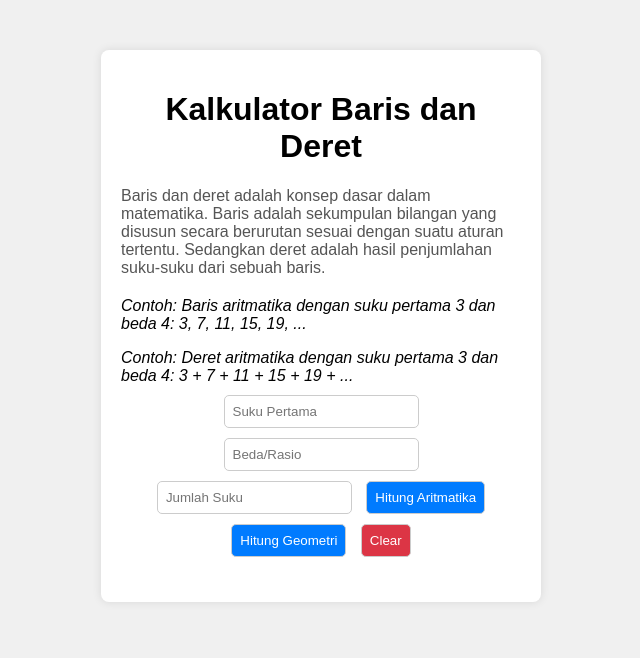
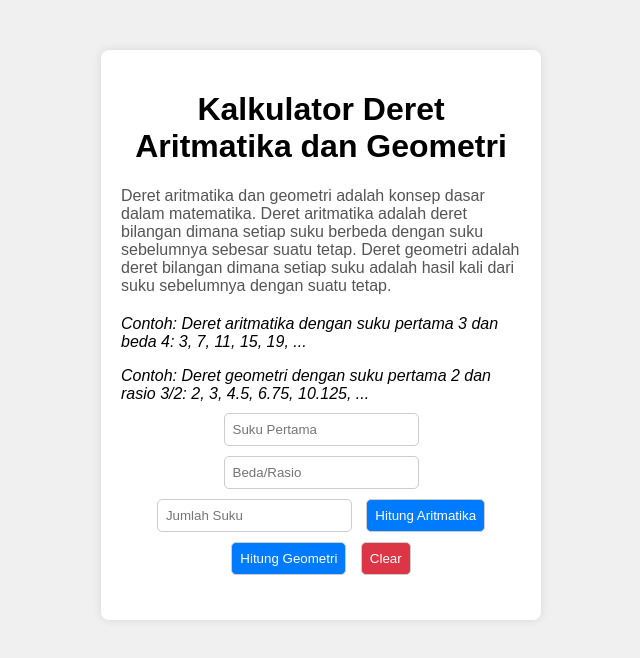
Before and after one commit to Finarifana/calculator, a plain HTML site: page index.html in a window 1280 px wide. Shown: the whole page, without its empty margins (319-959 px from the left). Drawn offline with Linux system fonts and the light colour scheme.

Commit message:
Update index.html

```diff
--- a/index.html
+++ b/index.html
@@ -3,15 +3,15 @@
 <head>
   <meta charset="UTF-8">
   <meta name="viewport" content="width=device-width, initial-scale=1.0">
-  <title>Baris dan Deret Calculator</title>
+  <title>Deret Aritmatika dan Geometri Calculator</title>
   <link rel="stylesheet" href="styles.css">
 </head>
 <body>
   <div class="container">
-    <h1>Kalkulator Baris dan Deret</h1>
-    <p class="description">Baris dan deret adalah konsep dasar dalam matematika. Baris adalah sekumpulan bilangan yang disusun secara berurutan sesuai dengan suatu aturan tertentu. Sedangkan deret adalah hasil penjumlahan suku-suku dari sebuah baris.</p>
-    <p class="example">Contoh: Baris aritmatika dengan suku pertama 3 dan beda 4: 3, 7, 11, 15, 19, ...</p>
-    <p class="example">Contoh: Deret aritmatika dengan suku pertama 3 dan beda 4: 3 + 7 + 11 + 15 + 19 + ...</p>
+    <h1>Kalkulator Deret Aritmatika dan Geometri</h1>
+    <p class="description">Deret aritmatika dan geometri adalah konsep dasar dalam matematika. Deret aritmatika adalah deret bilangan dimana setiap suku berbeda dengan suku sebelumnya sebesar suatu tetap. Deret geometri adalah deret bilangan dimana setiap suku adalah hasil kali dari suku sebelumnya dengan suatu tetap.</p>
+    <p class="example">Contoh: Deret aritmatika dengan suku pertama 3 dan beda 4: 3, 7, 11, 15, 19, ...</p>
+    <p class="example">Contoh: Deret geometri dengan suku pertama 2 dan rasio 3/2: 2, 3, 4.5, 6.75, 10.125, ...</p>
     <form class="calculator">
       <input type="text" id="input" placeholder="Suku Pertama">
       <input type="text" id="input2" placeholder="Beda/Rasio">
```
